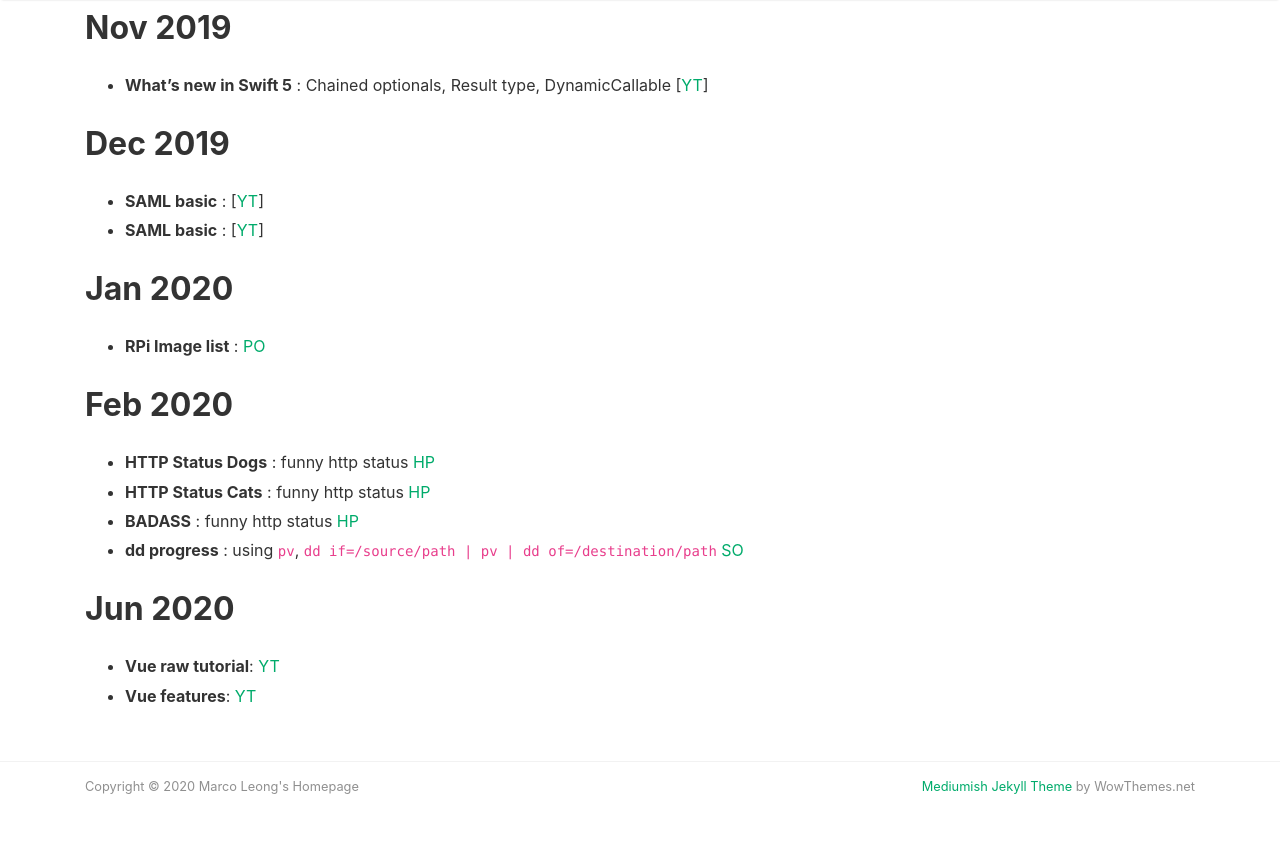
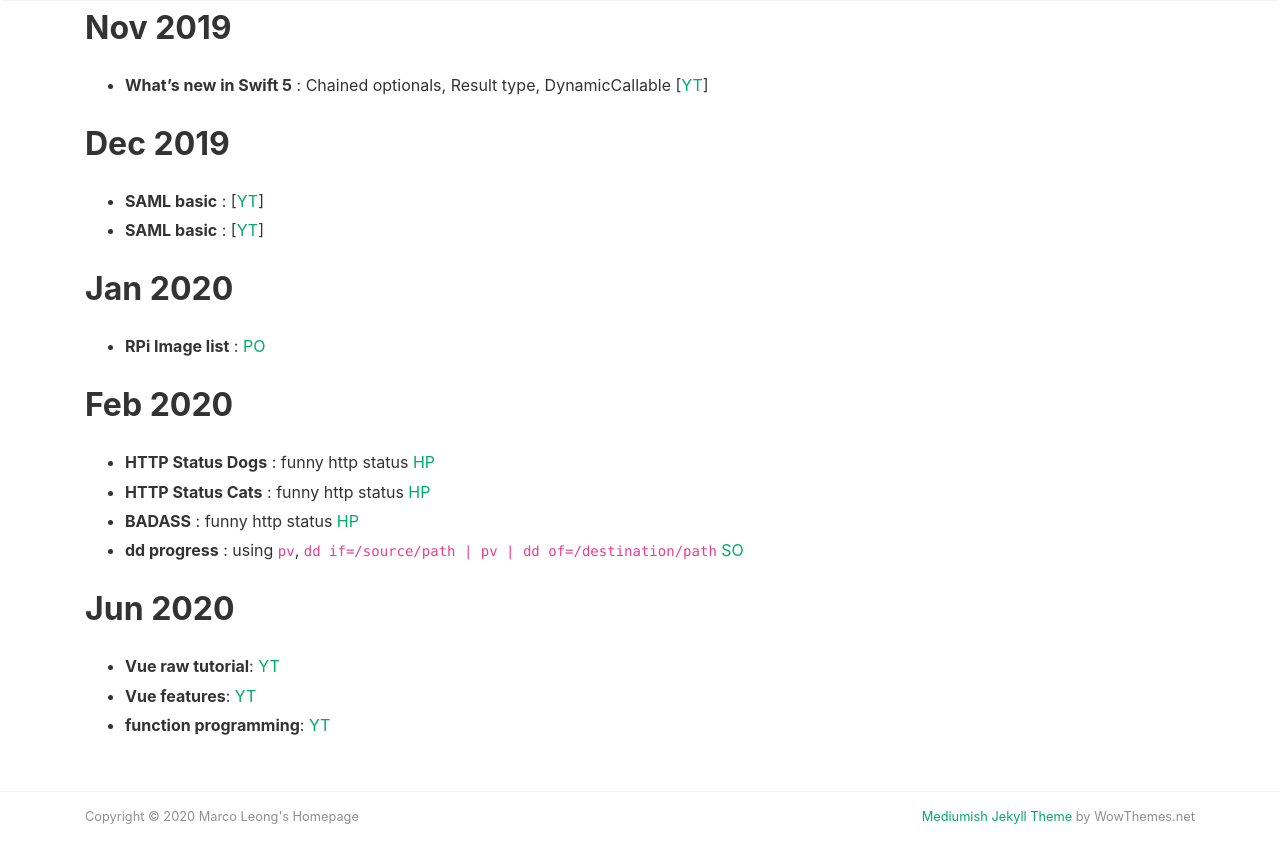
Before and after one commit to MarcoLeongDev/MarcoLeongDev.github.io, a Jekyll site: the page built from journey.md, in a window 1280 px wide and 900 px high, scrolled down 4483 px. Shown: the top 863 px of the window. Built offline with Jekyll 4.4.1, drawn with Linux system fonts in a browser that asks for light colours; nearby versions of some CDN libraries; our own code applies the rules of GitHub Pages for plain Markdown files.

Commit message:
Update journey.md

```diff
--- a/journey.md
+++ b/journey.md
@@ -142,6 +142,7 @@ https://docs.aws.amazon.com/AWSEC2/latest/UserGuide/SSL-on-amazon-linux-2.html
 ## Jun 2020
 - **Vue raw tutorial**: [YT](https://www.youtube.com/watch?v=DsuTwV0jwaY)
 - **Vue features**: [YT](https://www.youtube.com/watch?v=p1iLqZnZPdo)
+- **function programming**: [YT](https://www.youtube.com/watch?v=dAPL7MQGjyM)
 
 
 
```
